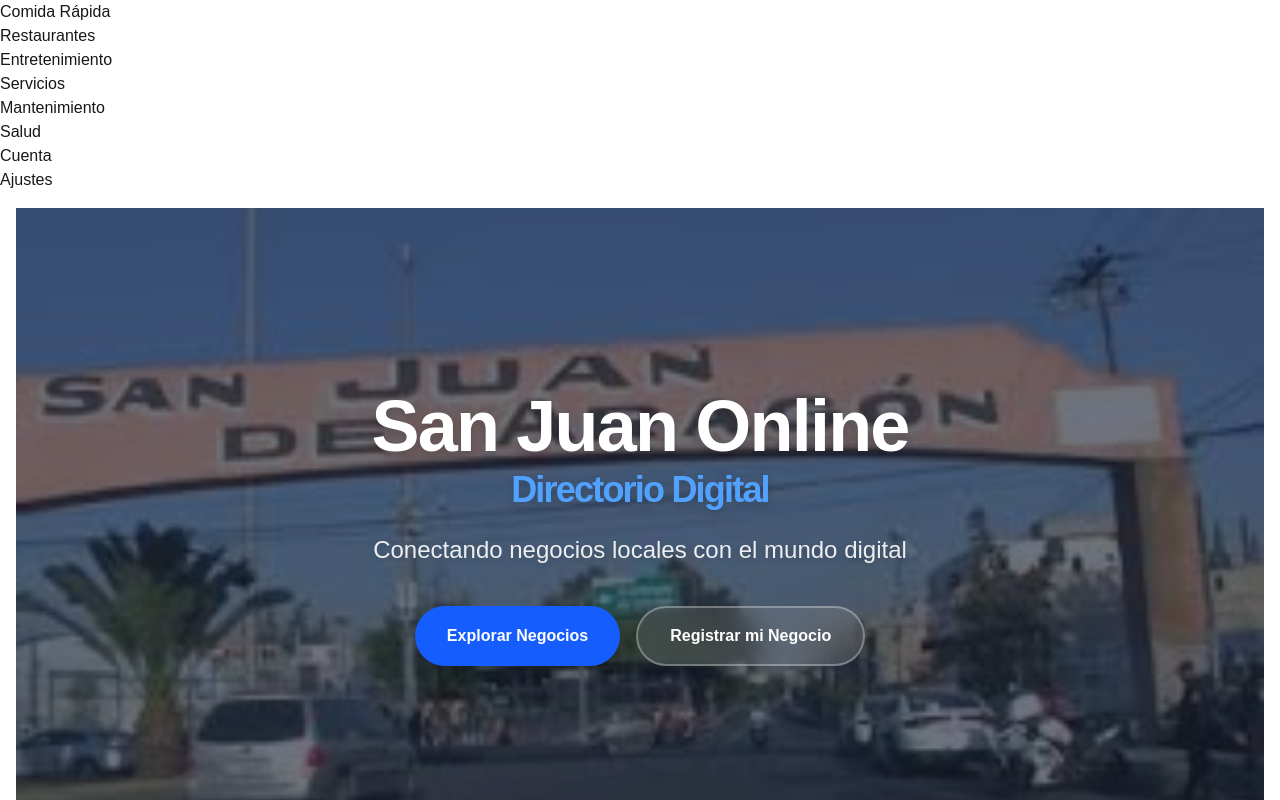
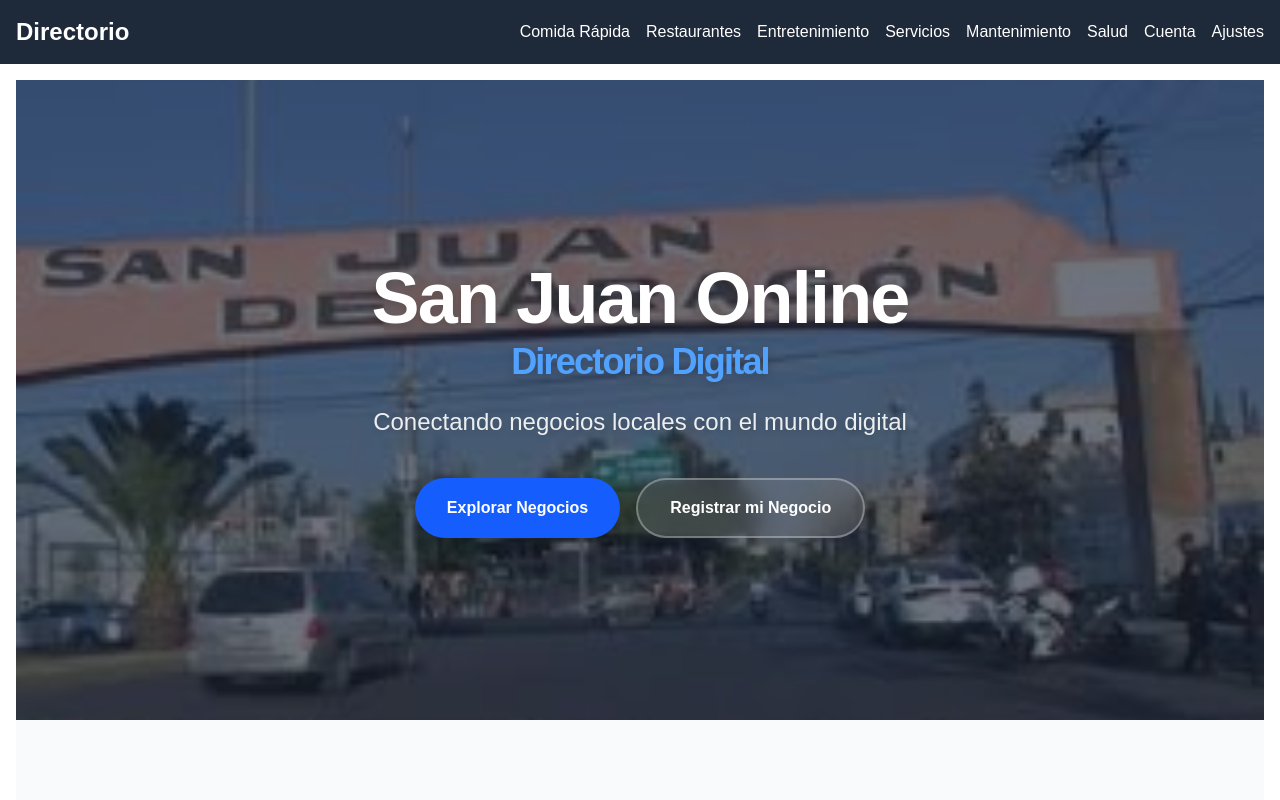
Before and after one commit to SanJuanOnline/sanjuanOnline, a Next.js app: page / in a window 1280 px wide. Shown: the top 800 px of the page. Built offline with nearby package versions, Linux system fonts and the light colour scheme.

Commit message:
feat: update Header and Footer components

```diff
--- a/src/componentes/Footer.tsx
+++ b/src/componentes/Footer.tsx
@@ -1,8 +1,47 @@
+
+"use client";
+import { useState, useEffect } from 'react';
+import Link from 'next/link';
 
 const Footer = () => {
+  const [isVisible, setIsVisible] = useState(false);
+
+  const handleScroll = () => {
+    if (window.scrollY > 200) {
+      setIsVisible(true);
+    } else {
+      setIsVisible(false);
+    }
+  };
+
+  useEffect(() => {
+    window.addEventListener('scroll', handleScroll);
+    return () => {
+      window.removeEventListener('scroll', handleScroll);
+    };
+  }, []);
+
   return (
-    <footer>
-      <p>&copy; 2024 Directorio Digital. Todos los derechos reservados.</p>
+    <footer
+      className={`fixed bottom-0 left-0 w-full bg-gray-800 text-white p-4 transition-opacity duration-300 ${isVisible ? 'opacity-100' : 'opacity-0'}`}>
+      <div className="container mx-auto flex justify-between items-center">
+        <div>
+          <Link href="/privacy-policy" className="mr-4">Política de Privacidad</Link>
+          <Link href="/hook-policy" className="mr-4">Política de Hook</Link>
+          <Link href="#" className="mr-4">Link 3</Link>
+          <Link href="#" className="mr-4">Link 4</Link>
+          <Link href="#" className="mr-4">Link 5</Link>
+          <Link href="#" className="mr-4">Link 6</Link>
+          <Link href="#">Link 7</Link>
+        </div>
+        <div>
+          <p>
+            &copy; 2024 <a href="https://enriquevargas.vercel.app" target="_blank" rel="noopener noreferrer">
+              <span className="text-cyan-400">Enrique</span> <span className="text-green-400">Vargas</span>
+            </a>
+          </p>
+        </div>
+      </div>
     </footer>
   );
 };
--- a/src/componentes/Header.tsx
+++ b/src/componentes/Header.tsx
@@ -1,21 +1,54 @@
 
+"use client";
+import { useState } from 'react';
 import Link from 'next/link';
+import { Menu, X } from 'lucide-react';
 
 const Header = () => {
+  const [isOpen, setIsOpen] = useState(false);
+
+  const toggleMenu = () => {
+    setIsOpen(!isOpen);
+  };
+
   return (
-    <header>
-      <nav>
-        <ul>
-          <li><Link href="/comida-rapida">Comida Rápida</Link></li>
-          <li><Link href="/restaurantes">Restaurantes</Link></li>
-          <li><Link href="/entretenimiento">Entretenimiento</Link></li>
-          <li><Link href="/servicios">Servicios</Link></li>
-          <li><Link href="/mantenimiento">Mantenimiento</Link></li>
-          <li><Link href="/salud">Salud</Link></li>
-          <li><Link href="/cuenta">Cuenta</Link></li>
-          <li><Link href="/ajustes">Ajustes</Link></li>
-        </ul>
-      </nav>
+    <header className="bg-gray-800 text-white">
+      <div className="container mx-auto flex items-center justify-between p-4">
+        <div className="flex items-center">
+          <Link href="/" className="text-2xl font-bold">
+            Directorio
+          </Link>
+        </div>
+        <div className="hidden md:flex items-center space-x-4">
+          <Link href="/comida-rapida">Comida Rápida</Link>
+          <Link href="/restaurantes">Restaurantes</Link>
+          <Link href="/entretenimiento">Entretenimiento</Link>
+          <Link href="/servicios">Servicios</Link>
+          <Link href="/mantenimiento">Mantenimiento</Link>
+          <Link href="/salud">Salud</Link>
+          <Link href="/cuenta">Cuenta</Link>
+          <Link href="/ajustes">Ajustes</Link>
+        </div>
+        <div className="md:hidden">
+          <button onClick={toggleMenu}>
+            {isOpen ? <X /> : <Menu />}
+          </button>
+        </div>
+      </div>
+      {isOpen && (
+        <div className="md:hidden bg-gray-800">
+          <nav className="flex flex-col items-center space-y-4 py-4">
+            <Link href="/comida-rapida">Comida Rápida</Link>
+            <Link href="/restaurantes">Restaurantes</Link>
+            <Link href="/entretenimiento">Entretenimiento</Link>
+            <Link href="/servicios">Servicios</Link>
+            <Link href="/mantenimiento">Mantenimiento</Link>
+            <Link href="/salud">Salud</Link>
+            <Link href="/cuenta">Cuenta</Link>
+            <Link href="/ajustes">Ajustes</Link>
+          </nav>
+        </div>
+      )}
     </header>
   );
 };
```
